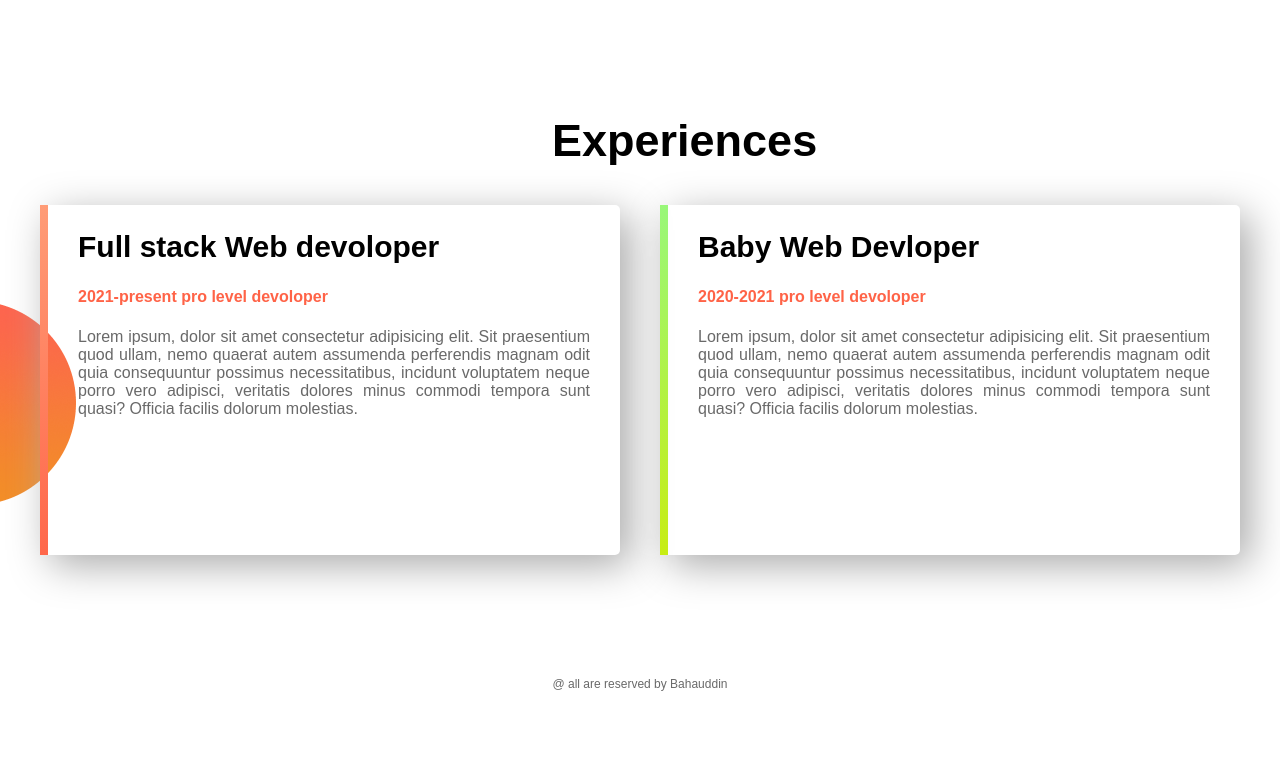
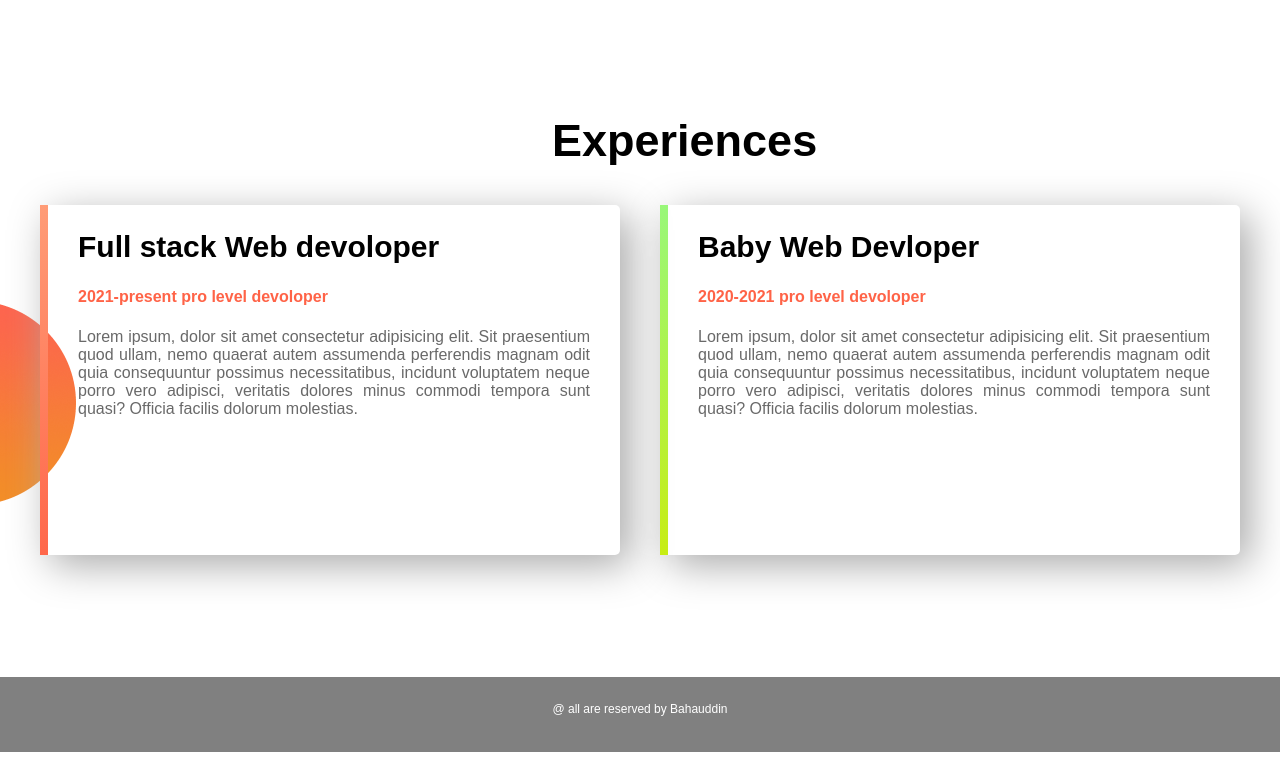
Before and after one commit to bahauddinpro/first-website, a plain HTML site: page index.html in a window 1280 px wide. Shown: the part 1072-1836 px from the top of the page. Before the commit the page ends 1775 px from the top, so only its background shows below. Drawn offline with Linux system fonts and the light colour scheme.

Commit message:
complete

```diff
--- a/s.css
+++ b/s.css
@@ -86,3 +86,11 @@ section{
     border-image-slice: 7%;
 
 }
+.footer{
+    display: inline-block;
+    background-color: gray;
+    color: white;
+    height: 50px;
+    width:100%;
+   padding-top: 25px;
+}
```
